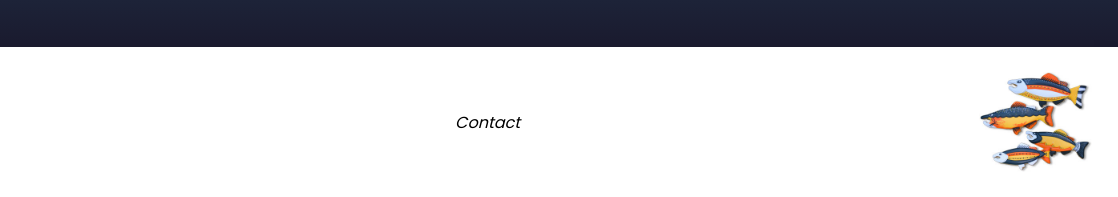
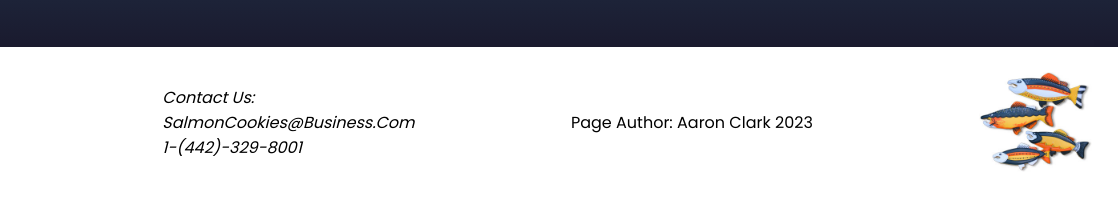
Before and after one commit to amcwustl/cookie-stand, a plain HTML site: page index.html in a window 1280 px wide. Shown: the part 2185-2382 px from the top of the page, 162-1280 px from the left. Drawn offline with Linux system fonts and the light colour scheme; some packages are replaced by stand-ins of ours.

Commit message:
added footer

```diff
--- a/css/style.css
+++ b/css/style.css
@@ -147,7 +147,7 @@ address:hover{
 footer{
   display: flex;
   align-items: center;
-  justify-content: space-between;
+  justify-content:space-between;
   z-index: 1000;
   background:#fff;
   box-shadow: 0 .5rem 1rem rgba(0,0,0,.1);
@@ -168,6 +168,10 @@ footer{
   display: inline-block;
   margin-left: 10px;
   margin-right: 10px;
+
+}
+
+footer address{
 
 }
 
--- a/index.html
+++ b/index.html
@@ -82,7 +82,9 @@
     </section>
     <footer>
       <img id="second-logo" src="img/chinook.jpg" alt="Alternate Salmon Logo" title="Alternate Salmon Logo">
-      <address>Contact</address>
+      <address>Contact us: <br />SalmonCookies@business.com <br/>
+      1-(442)-329-8001</address>
+      <p>Page Author: Aaron Clark 2023</p>
       <img id="footer-img" src="img/fish.jpg" alt="Jumping Salmon" title="Jumping Salmon">
     </footer>
   </main>
```
